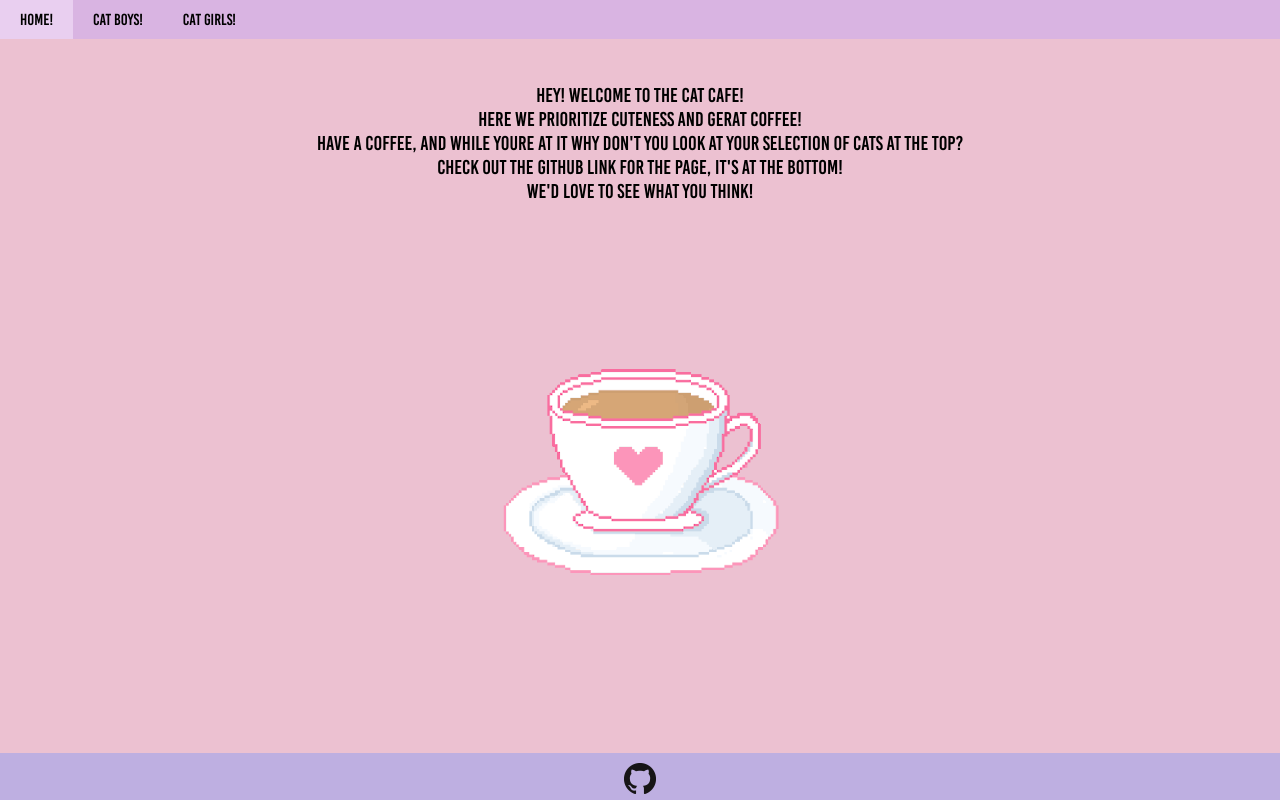
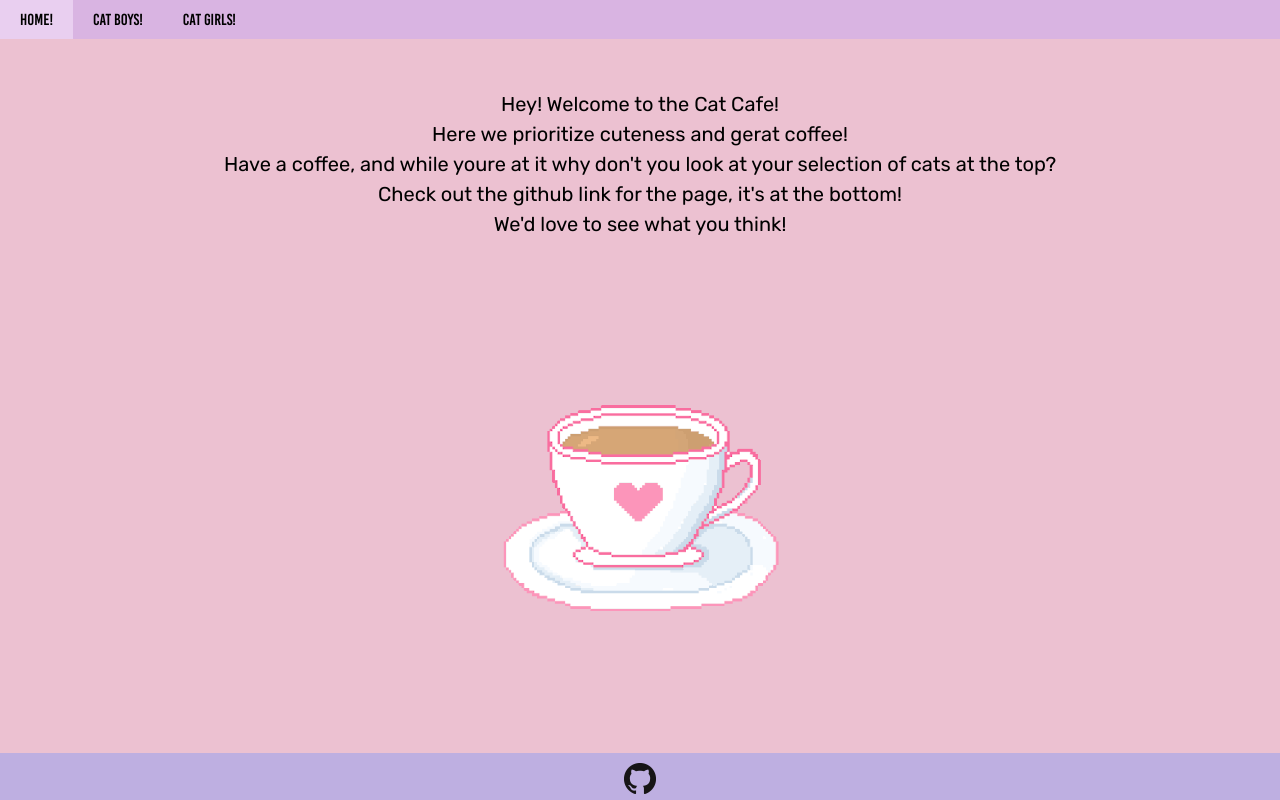
Before and after one commit to omoNattie/CatCafe, a Flask app: page /home in a window 1280 px wide. Run offline with Flask 2, Linux system fonts and the light colour scheme; parts of the project's set-up code (start-up, migrations or seed data) failed here and were passed over.

Commit message:
font change

```diff
--- a/static/css/home.css
+++ b/static/css/home.css
@@ -24,7 +24,9 @@
 }
 
 .home-center {
+    font-family: Rubik;
     text-align: center;
+    line-height: 1.5rem;
 }
 
 .home-coffee-container {
--- a/static/css/main.css
+++ b/static/css/main.css
@@ -41,6 +41,11 @@ body {
     src: url("/static/fonts/BebasKai.ttf")
 }
 
+@font-face {
+    font-family: Rubik;
+    src: url("/static/fonts/Rubik-Regular.ttf");
+}
+
 p {
     font-family: Bebas;
     color: black;
```
Also changed, not shown: static/cats/catboy.jpg, static/cats/catgirl.jpg, static/fonts/Rubik-Regular.ttf (added).
